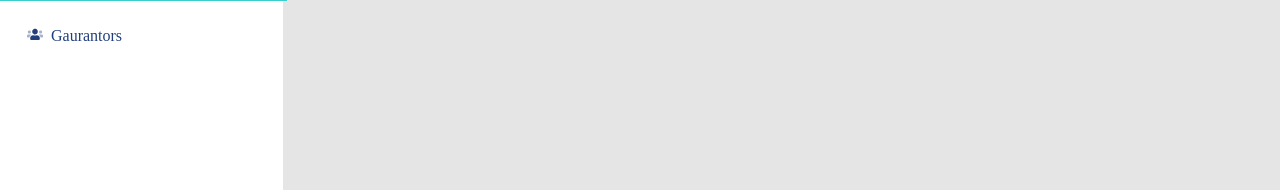
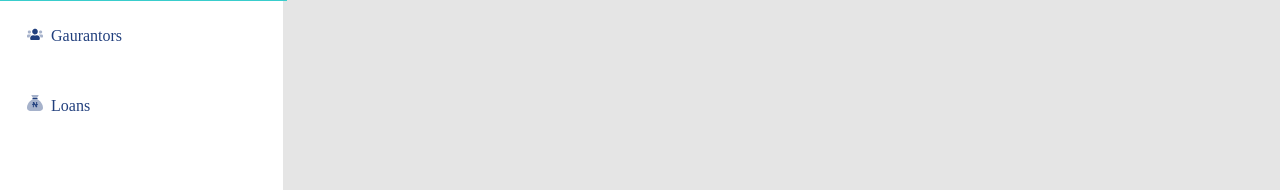
Before and after one commit to Danny4life/lendsqr, a React (Create React App) app: page /dashboard in a window 1280 px wide. Shown: the part 312-502 px from the top of the page. Built offline with nearby package versions, Linux system fonts and the light colour scheme.

Commit message:
add loans to sidebar

```diff
--- /dev/null
+++ b/src/components/icon/LoanIcon.jsx
@@ -0,0 +1,19 @@
+const Loan = () => {
+    return (
+        <svg width="16" height="16" viewBox="0 0 16 16" fill="none" xmlns="http://www.w3.org/2000/svg">
+        <g clip-path="url(#clip0_23463_773)">
+        <path opacity="0.4" d="M6.00006 3H10.0001L11.4813 0.7775C11.5316 0.702204 11.5604 0.614683 11.5648 0.524274C11.5692 0.433865 11.549 0.343958 11.5063 0.264145C11.4636 0.184332 11.4 0.117607 11.3224 0.0710869C11.2447 0.024567 11.1559 -2.23135e-06 11.0654 1.51993e-10L4.93569 1.51993e-10C4.84517 -2.23135e-06 4.75635 0.024567 4.67871 0.0710869C4.60106 0.117607 4.5375 0.184332 4.4948 0.264145C4.4521 0.343958 4.43187 0.433865 4.43627 0.524274C4.44066 0.614683 4.46952 0.702204 4.51975 0.7775L6.00006 3ZM10.0001 4H6.00006C-0.324311 7.60625 0.00287671 12.395 0.00287671 13C0.00287671 14.6562 1.53756 16 3.43038 16H12.5704C14.4635 16 15.9979 14.6562 15.9979 13C15.9979 12.4062 16.2901 7.58625 10.0001 4Z" fill="#213F7D"/>
+        <path d="M10.5312 3.25V3.75C10.5312 3.8163 10.5049 3.87989 10.458 3.92678C10.4111 3.97366 10.3476 4 10.2812 4H5.71875C5.65245 4 5.58886 3.97366 5.54197 3.92678C5.49509 3.87989 5.46875 3.8163 5.46875 3.75V3.25C5.46875 3.1837 5.49509 3.12011 5.54197 3.07322C5.58886 3.02634 5.65245 3 5.71875 3H10.2812C10.3476 3 10.4111 3.02634 10.458 3.07322C10.5049 3.12011 10.5312 3.1837 10.5312 3.25Z" fill="#213F7D"/>
+        <path d="M5.87516 12.2037V9.94087H5V9.25493H5.87516V7H7.11301L8.34297 9.25493H9.17871V7H10.1248V9.25493H11V9.94087H10.1248V12.2037H8.88699L7.64126 9.94087H6.82129V12.2037H5.87516ZM6.82129 9.18397V9.25493H7.26281L6.80552 8.33246H6.79763L6.82129 9.18397ZM9.19448 10.8949H9.21025L9.17871 10.0749V9.94087H8.71354L8.74507 9.98817L9.19448 10.8949Z" fill="#213F7D"/>
+        </g>
+        <defs>
+        <clipPath id="clip0_23463_773">
+        <rect width="16" height="16" fill="white"/>
+        </clipPath>
+        </defs>
+        </svg>
+
+     );
+}
+
+export default Loan;
--- a/src/components/sidebar/SideBar.jsx
+++ b/src/components/sidebar/SideBar.jsx
@@ -4,6 +4,7 @@ import DashboardIcon from "../icon/DashboardIcon";
 import "./sidebar.scss"
 import UserIcon from "../icon/UserIcon";
 import GaurantorIcon from "../icon/GaurantorIcon";
+import LoanIcon from "../icon/LoanIcon";
 
 const SideBar = () => {
     return (
@@ -37,6 +38,13 @@ const SideBar = () => {
                     </div>
                     <h4 className="switch-text">Gaurantors</h4>
                 </div>
+                <div className="switch">
+                    <div className="switchIcon">
+                        <LoanIcon />
+                    </div>
+                    <h4 className="switch-text">Loans</h4>
+                </div>
+
             </div>
 
         </div>
```
